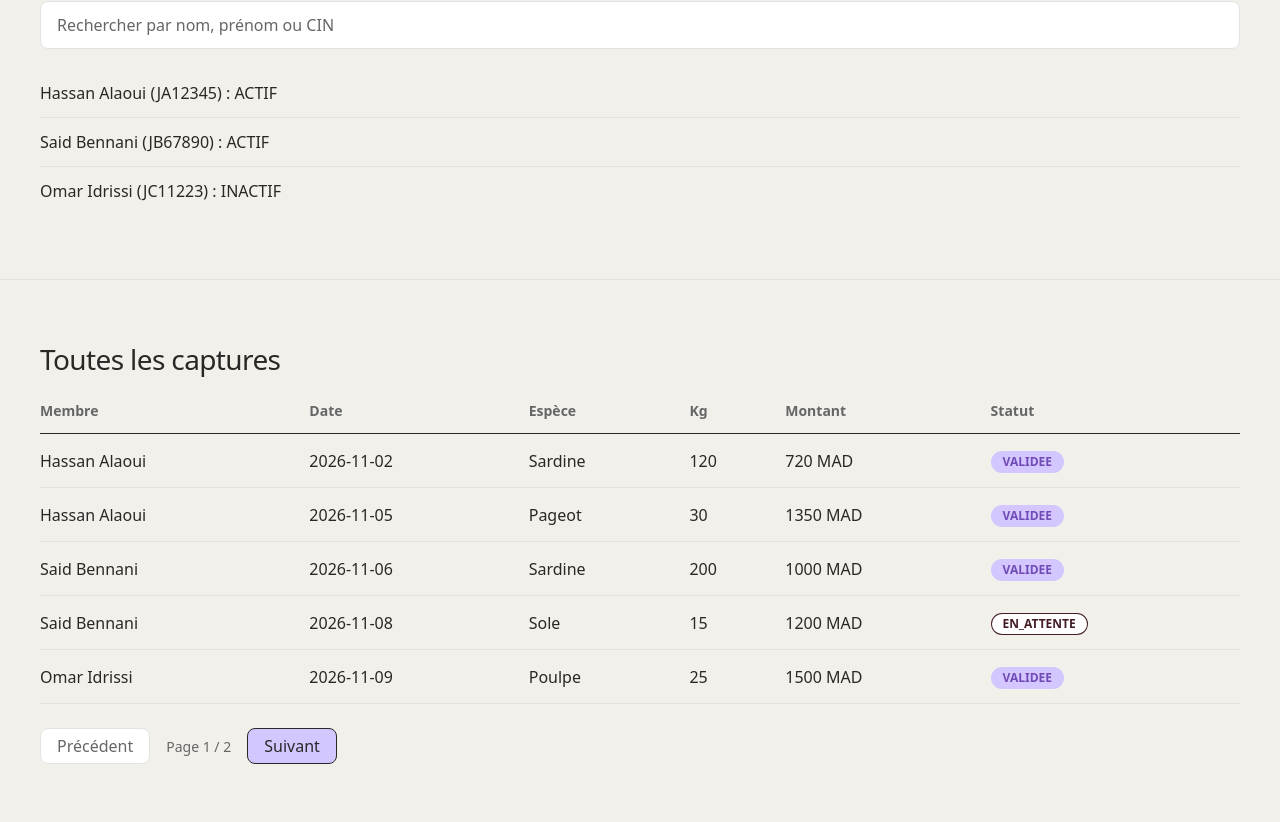
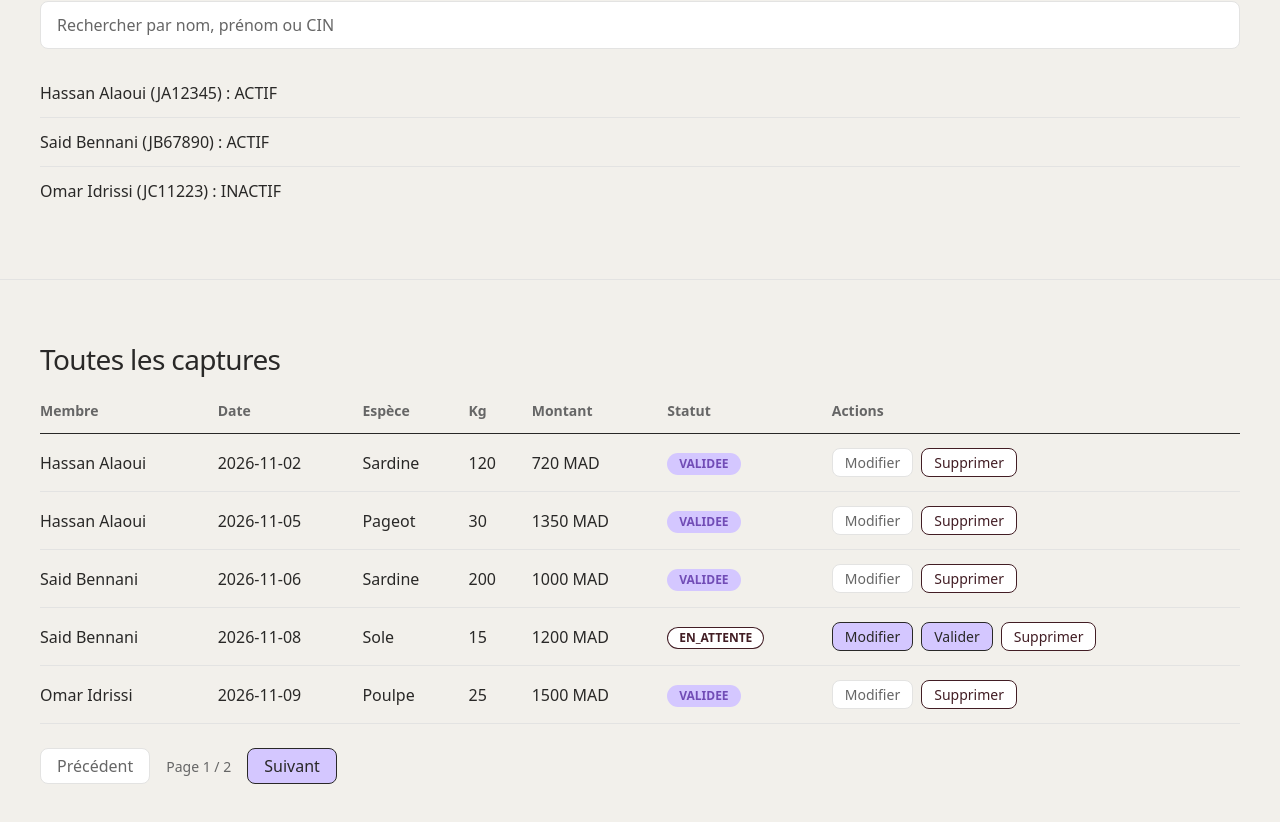
Before and after one commit to asmaechater81-alt/cooperative-des-pecheurs, a React (Create React App) app in the folder frontend/: page / in a window 1280 px wide. Shown: the part 896-1718 px from the top of the page. Built offline with nearby package versions, Linux system fonts and the light colour scheme.

Commit message:
Ajout modifier, valider, supprimer sur les captures

```diff
--- a/frontend/src/App.css
+++ b/frontend/src/App.css
@@ -299,3 +299,26 @@ select:focus {
     grid-template-columns: 1fr;
   }
 }
+/* Colonne d'actions du tableau */
+.actions {
+  display: flex;
+  gap: 8px;
+  flex-wrap: wrap;
+}
+
+td .actions button {
+  font-size: 14px;
+  padding: 4px 12px;
+}
+
+/* Supprimer : contour et texte bordeaux (le style n'a pas de rouge) */
+.btn-supprimer {
+  color: var(--wine);
+  background: var(--white);
+  border-color: var(--wine);
+}
+
+.btn-supprimer:hover:not(:disabled) {
+  background: var(--wine);
+  color: var(--white);
+}
--- a/frontend/src/App.js
+++ b/frontend/src/App.js
@@ -35,10 +35,11 @@ export default function App() {
     setShowForm(false);
   };
 
-  const editerCapture = (capture) => {
-    setCaptureEdit(capture);
-    setShowForm(true);
-  };
+const editerCapture = (capture) => {
+  setCaptureEdit(capture);
+  setShowForm(true);
+  window.scrollTo({ top: 0, behavior: "smooth" });
+};
 
   const annulerFormulaire = () => {
     setCaptureEdit(null);
--- a/frontend/src/components/TableCaptures.jsx
+++ b/frontend/src/components/TableCaptures.jsx
@@ -2,7 +2,7 @@ import { useState } from "react";
 
 const PAR_PAGE = 5;
 
-export default function TableCaptures({ captures, nomMembre }) {
+export default function TableCaptures({ captures, nomMembre, onEditer, onValider, onSupprimer }) {
   const [tri, setTri] = useState({ cle: "date", sens: 1 });
   const [page, setPage] = useState(1);
 
@@ -35,10 +35,13 @@ export default function TableCaptures({ captures, nomMembre }) {
             <th>Kg</th>
             <th>Montant</th>
             <th>Statut</th>
+            <th>Actions</th>
           </tr>
         </thead>
         <tbody>
-          {visibles.map((c) => (
+          {visibles.map((c) => {
+            const enAttente = c.statut === "EN_ATTENTE";
+            return (
               <tr key={c.id}>
                 <td>{nomMembre(c.membreId)}</td>
                 <td>{c.date}</td>
@@ -46,12 +49,30 @@ export default function TableCaptures({ captures, nomMembre }) {
                 <td>{c.quantiteKg}</td>
                 <td>{c.calculerMontant()} MAD</td>
                 <td>
-                <span className={c.statut === "VALIDEE" ? "badge badge-ok" : "badge badge-attente"}>
+                  <span className={enAttente ? "badge badge-attente" : "badge badge-ok"}>
                     {c.statut}
                   </span>
                 </td>
+                <td>
+                  <div className="actions">
+                    <button
+                      onClick={() => onEditer(c)}
+                      disabled={!enAttente}
+                      title={enAttente ? "Modifier la capture" : "Une capture validée ne peut plus être modifiée"}
+                    >
+                      Modifier
+                    </button>
+                    {enAttente && (
+                      <button onClick={() => onValider(c.id)}>Valider</button>
+                    )}
+                    <button className="btn-supprimer" onClick={() => onSupprimer(c.id)}>
+                      Supprimer
+                    </button>
+                  </div>
+                </td>
               </tr>
-          ))}
+            );
+          })}
         </tbody>
       </table>
       <div>
```
Lines whose indentation alone changed are shown as unchanged.
